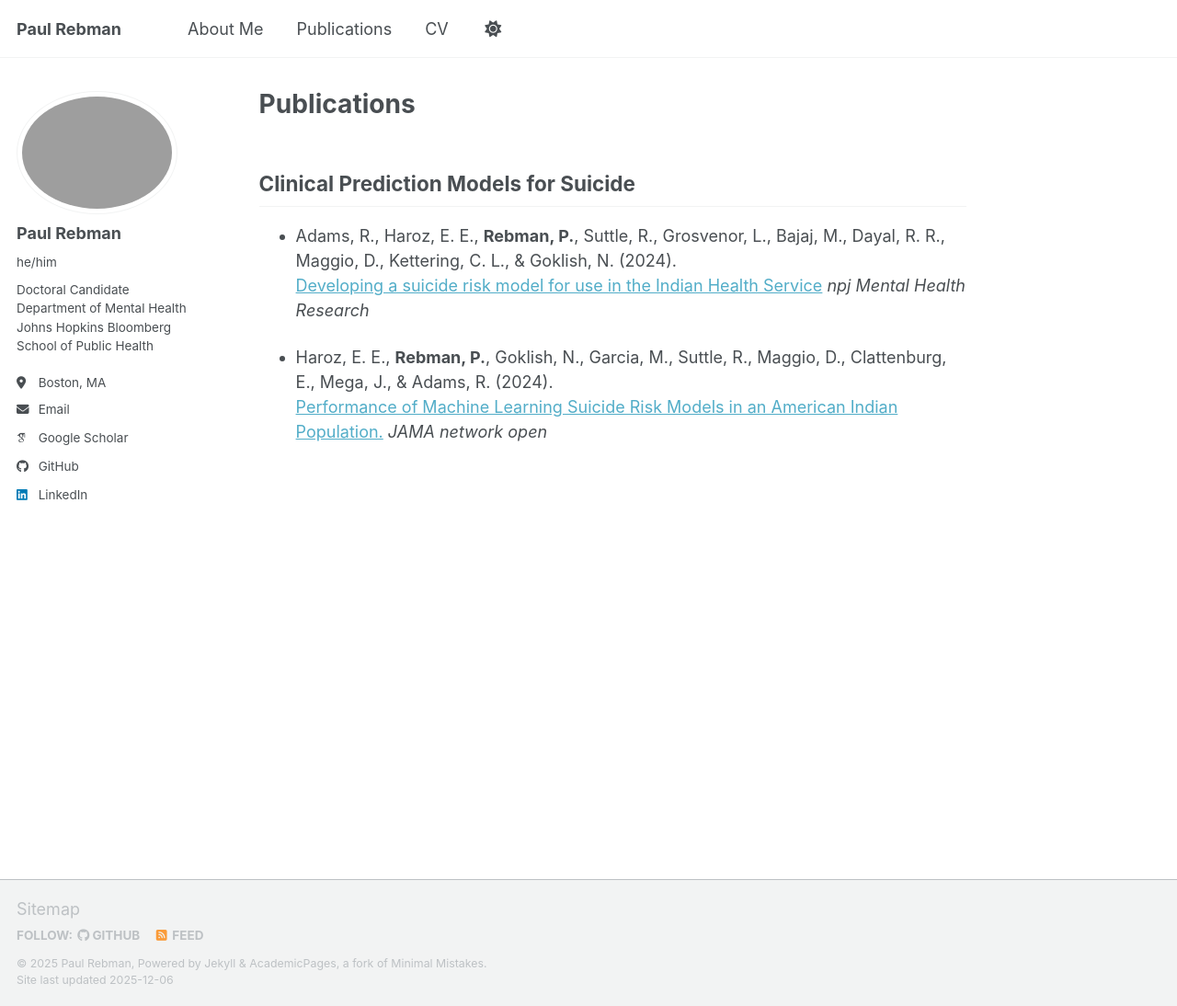
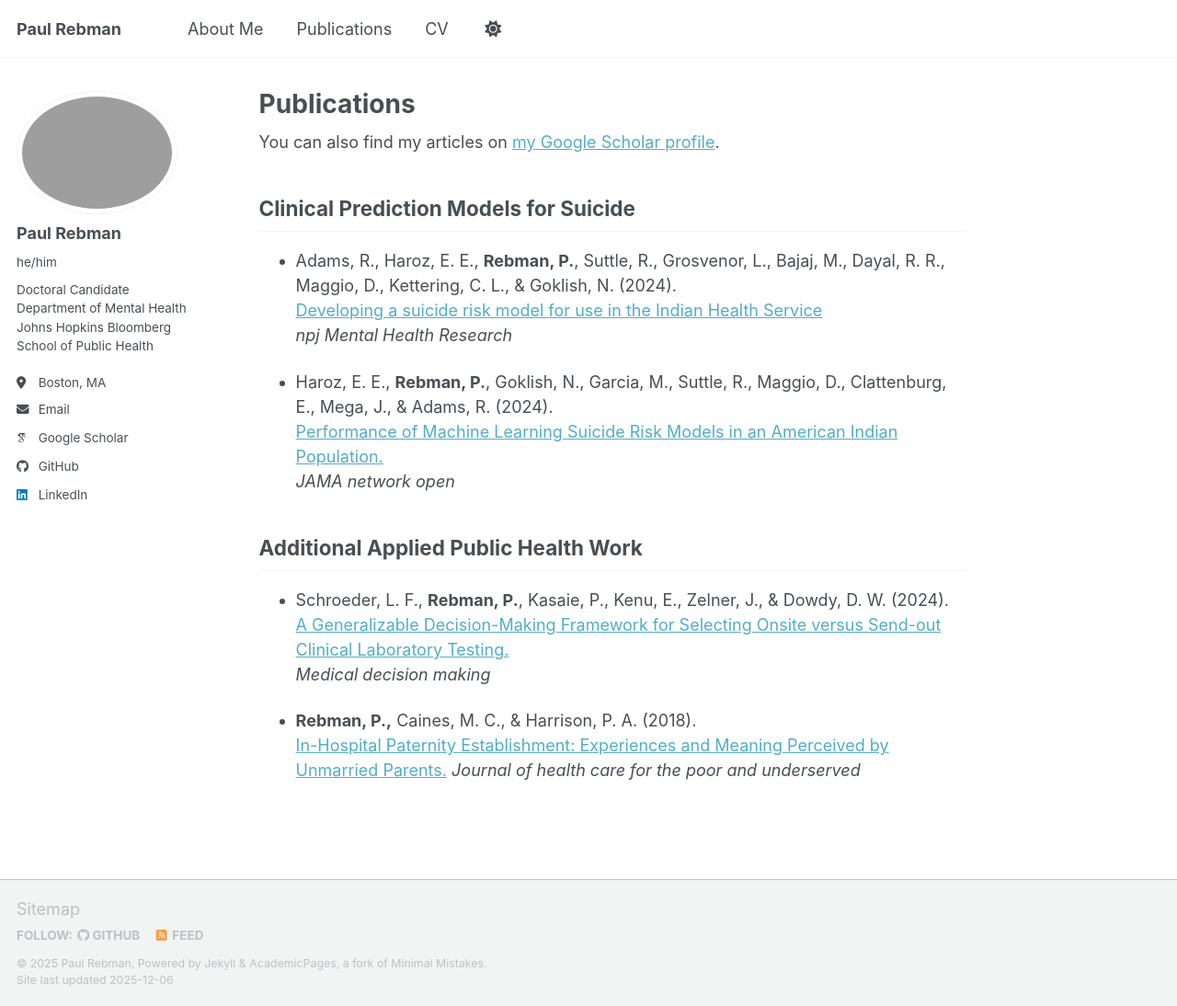
Before and after one commit to paul-rebman/paul-rebman.github.io, a Jekyll site: the page built from _pages/publications_simple.md, in a window 1280 px wide and 1094 px high. Shown: the whole window at 92% size. Built offline with Jekyll 4.4.1, drawn with Linux system fonts in a browser that asks for light colours; some web fonts are replaced; a script bundle is joined from its source files by our own code; library files that are not in the unit come from our copies.

Commit message:
Update publications_simple.md

```diff
--- a/_pages/publications_simple.md
+++ b/_pages/publications_simple.md
@@ -4,12 +4,26 @@ permalink: /publications_simple/
 author_profile: true
 ---
 
+{% if site.author.googlescholar %}
+  <div class="wordwrap">You can also find my articles on <a href="{{site.author.googlescholar}}">my Google Scholar profile</a>.</div>
+{% endif %}
+
 ## Clinical Prediction Models for Suicide
 
 - Adams, R., Haroz, E. E., **Rebman, P.**, Suttle, R., Grosvenor, L., Bajaj, M., Dayal, R. R., Maggio, D., Kettering, C. L., & Goklish, N. (2024). <br>
-  [Developing a suicide risk model for use in the Indian Health Service](https://doi.org/10.1038/s44184-024-00088-5)
+  [Developing a suicide risk model for use in the Indian Health Service](https://doi.org/10.1038/s44184-024-00088-5) <br>
   *npj Mental Health Research*
 
 - Haroz, E. E., **Rebman, P.**, Goklish, N., Garcia, M., Suttle, R., Maggio, D., Clattenburg, E., Mega, J., & Adams, R. (2024). <br>
-  [Performance of Machine Learning Suicide Risk Models in an American Indian Population.](https://doi.org/10.1001/jamanetworkopen.2024.39269)
+  [Performance of Machine Learning Suicide Risk Models in an American Indian Population.](https://doi.org/10.1001/jamanetworkopen.2024.39269) <br>
   *JAMA network open*
+
+## Additional Applied Public Health Work
+
+- Schroeder, L. F., **Rebman, P.**, Kasaie, P., Kenu, E., Zelner, J., & Dowdy, D. W. (2024). <br>
+  [A Generalizable Decision-Making Framework for Selecting Onsite versus Send-out Clinical Laboratory Testing.](https://doi.org/10.1177/0272989X241232666) <br>
+  *Medical decision making*
+
+- **Rebman, P.,** Caines, M. C., & Harrison, P. A. (2018).<br>
+ [In-Hospital Paternity Establishment: Experiences and Meaning Perceived by Unmarried Parents.](https://doi.org/10.1353/hpu.2018.0033)
+  *Journal of health care for the poor and underserved*
```
